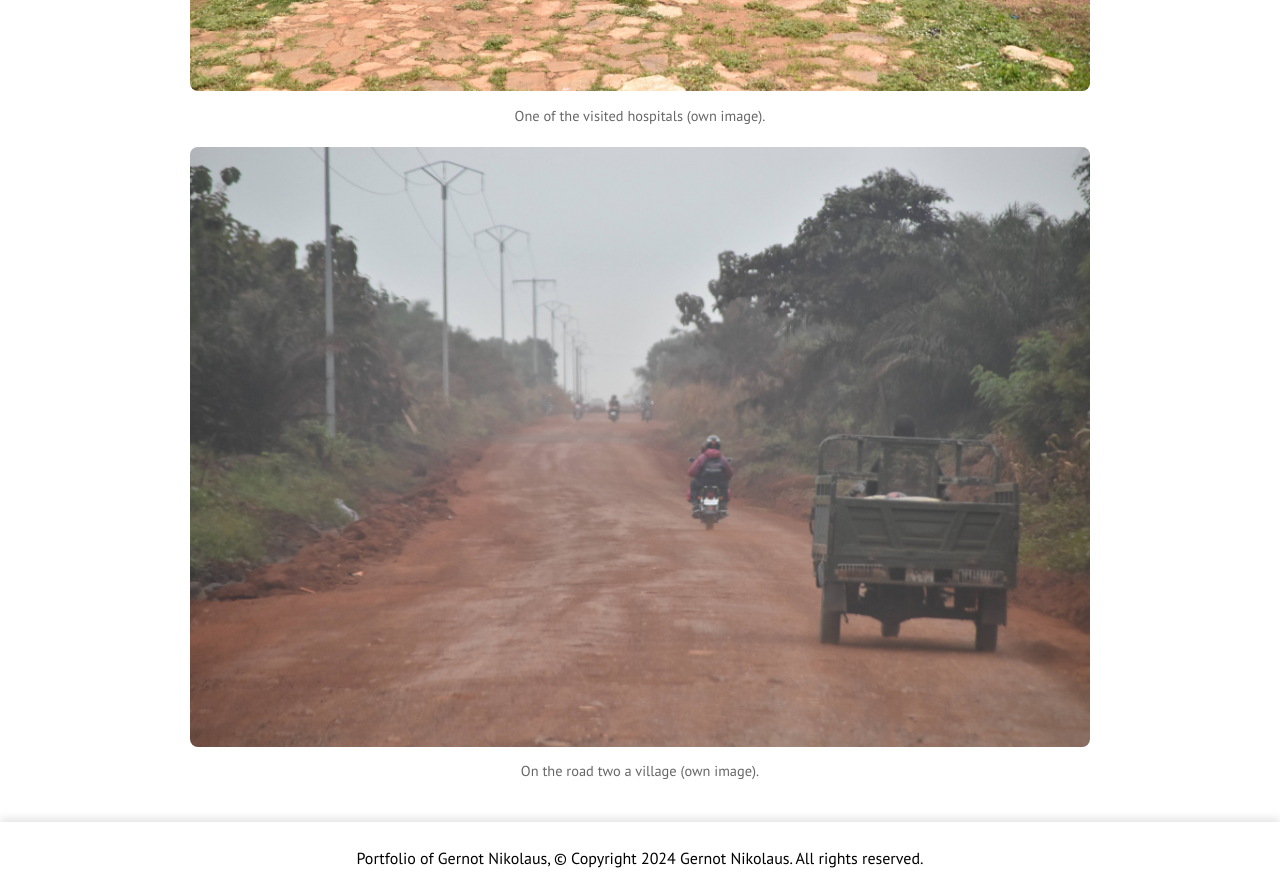
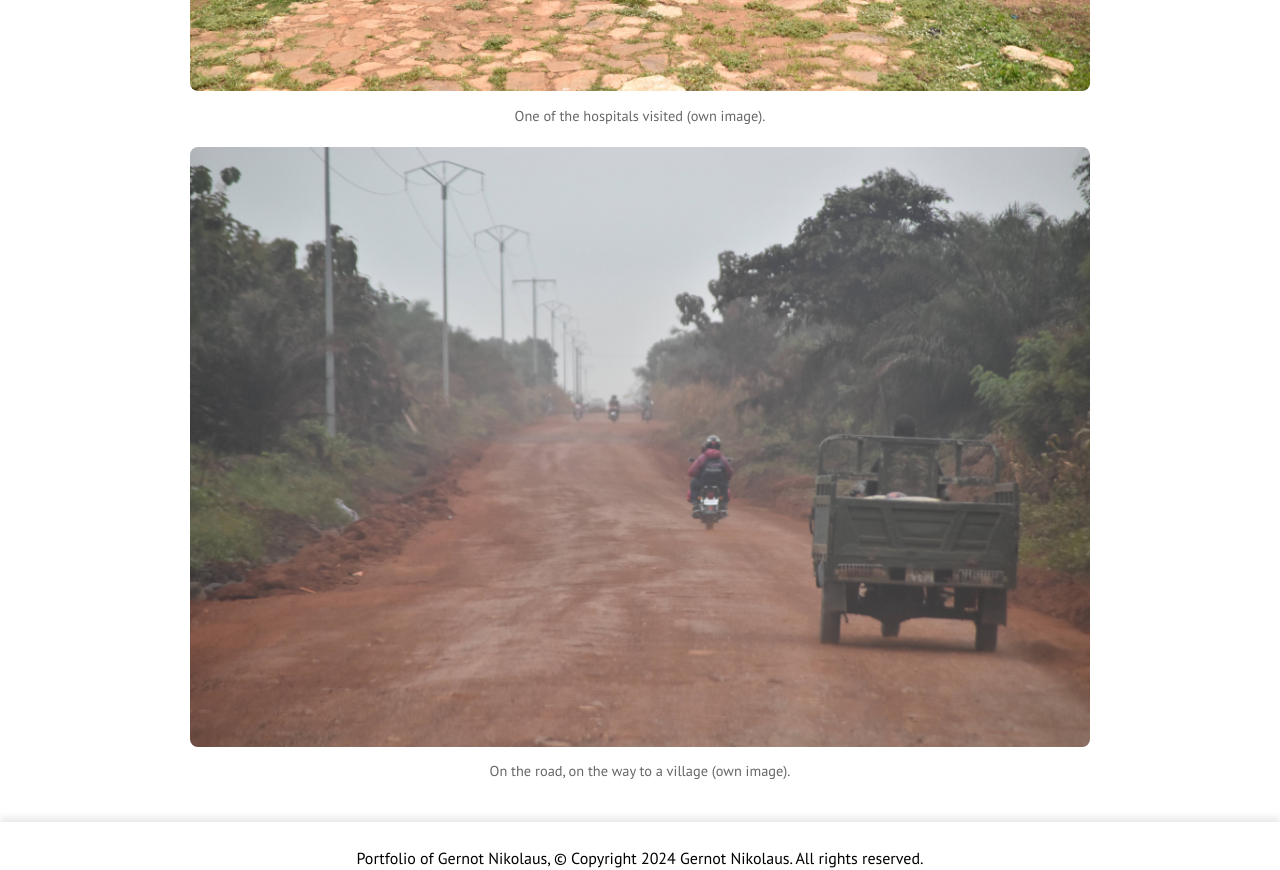
Before and after one commit to gernotnikolaus/gernotnikolaus.github.io, a Jekyll site: the page built from _posts/2022-09-01-Togo.md, in a window 1280 px wide and 1400 px high, scrolled down 1291 px. Shown: the part 390-1260 px from the top of the window. Built offline with Jekyll 4.4.1, drawn with Linux system fonts in a browser that asks for light colours.

Commit message:
spelling errors

```diff
--- a/_posts/2022-09-01-Togo.md
+++ b/_posts/2022-09-01-Togo.md
@@ -17,9 +17,9 @@ After my time in Togo, I continued to work on the project and remotely created m
 
 <div class="blog-image">
   <img src="{{ '/assets/images/blogs/Togo_02_GernotNikolaus.jpg' | relative_url }}" alt="Hospital Togo">
-  <figcaption>One of the visited hospitals (own image).</figcaption>
+  <figcaption>One of the hospitals visited (own image).</figcaption>
 </div>
 <div class="blog-image">
   <img src="{{ '/assets/images/blogs/Togo_03_GernotNikolaus.jpg' | relative_url }}" alt="Road Togo">
-  <figcaption>On the road two a village (own image).</figcaption>
+  <figcaption>On the road, on the way to a village (own image).</figcaption>
 </div>
```
Also changed, not shown: _posts/2023-08-01-Cycling.md (+1 -1 lines), _posts/2024-02-17-BIP-Olomouc.md (+1 -1 lines), _projects/2024-08-04-12WeekGeoChallenge.md (+1 -1 lines).
